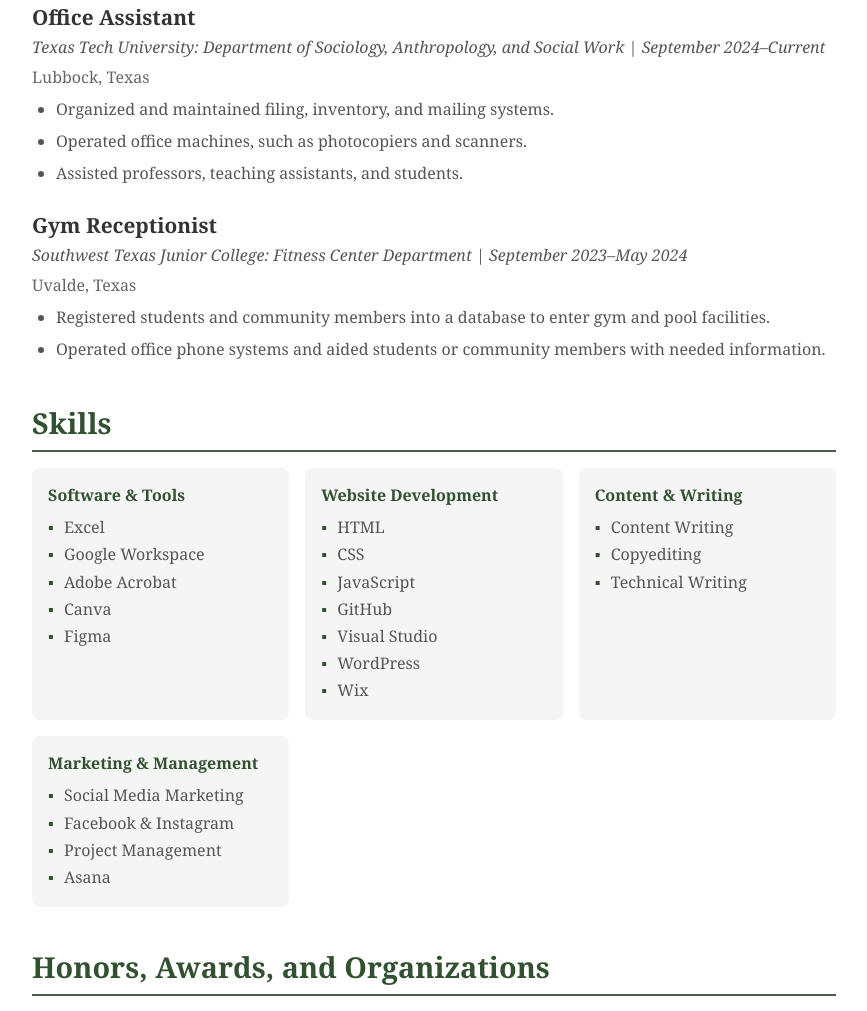
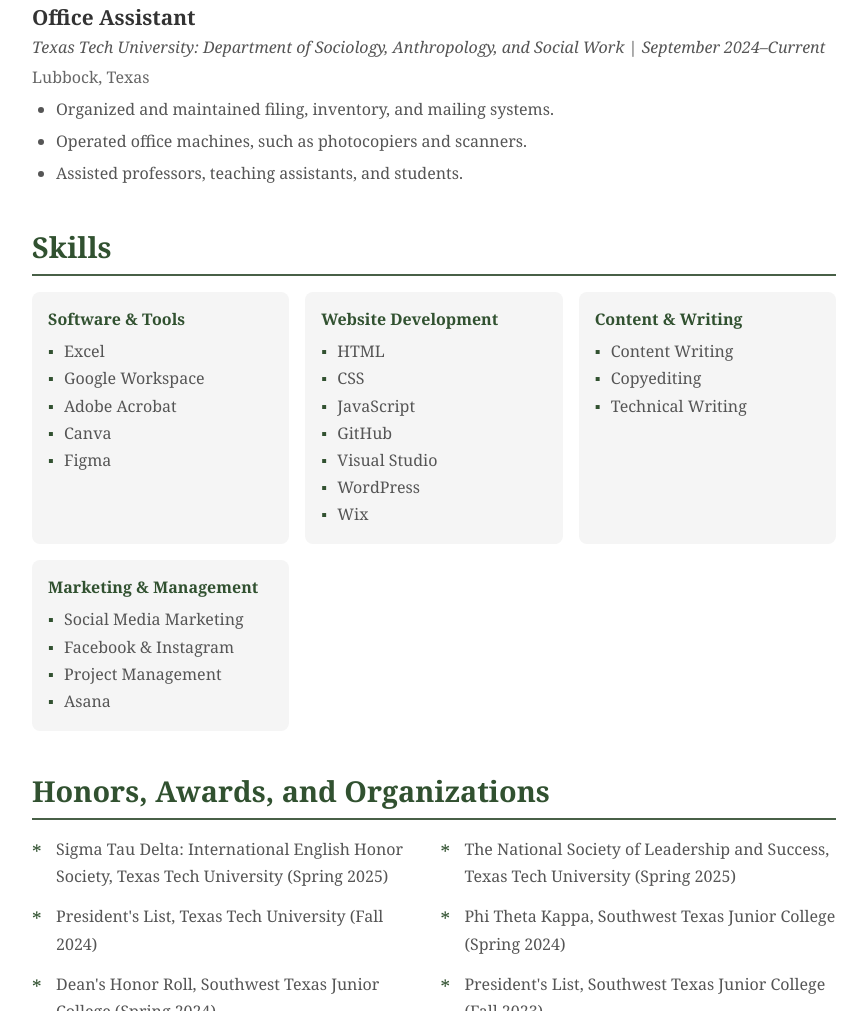
Before and after one commit to SophiaaGarciaa/personalportfolio, a plain HTML site: page resume.html in a window 1280 px wide. Shown: the part 1264-2275 px from the top of the page, without its empty margins (206-1073 px from the left). Drawn offline with Linux system fonts and the light colour scheme.

Commit message:
Fix HTML formatting and structure in resume.html

```diff
--- a/resume.html
+++ b/resume.html
@@ -84,15 +84,6 @@
                         <li>Organized and maintained filing, inventory, and mailing systems.</li>
                         <li>Operated office machines, such as photocopiers and scanners.</li>
                         <li>Assisted professors, teaching assistants, and students.</li>
-                    </ul>
-                </div>
-                <div class="resume-item">
-                    <h3>Gym Receptionist</h3>
-                    <div class="position-date">Southwest Texas Junior College: Fitness Center Department | September 2023–May 2024</div>
-                    <div class="location">Uvalde, Texas</div>
-                    <ul>
-                        <li>Registered students and community members into a database to enter gym and pool facilities.</li>
-                        <li>Operated office phone systems and aided students or community members with needed information.</li>
                     </ul>
                 </div>
             </div>
@@ -184,4 +175,5 @@
         </div>
     </footer>
 </body>
+
 </html>
```
